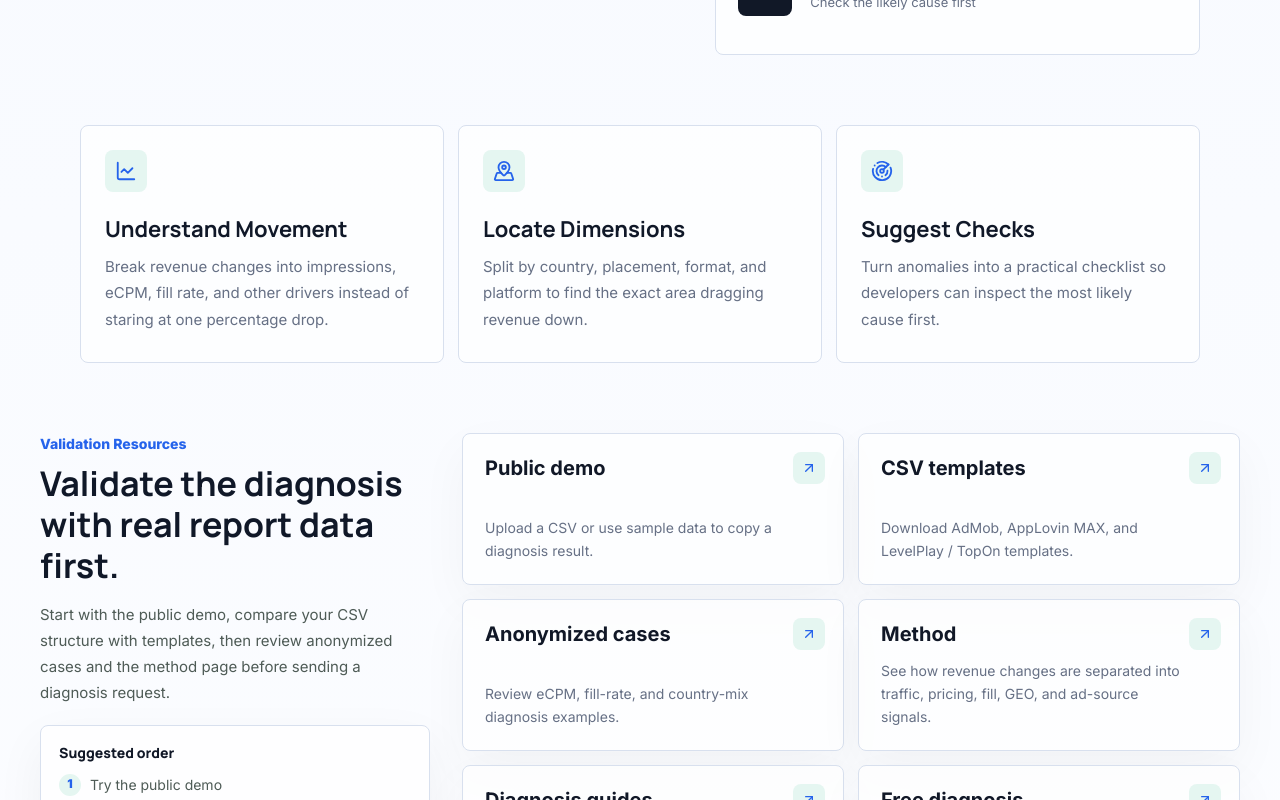
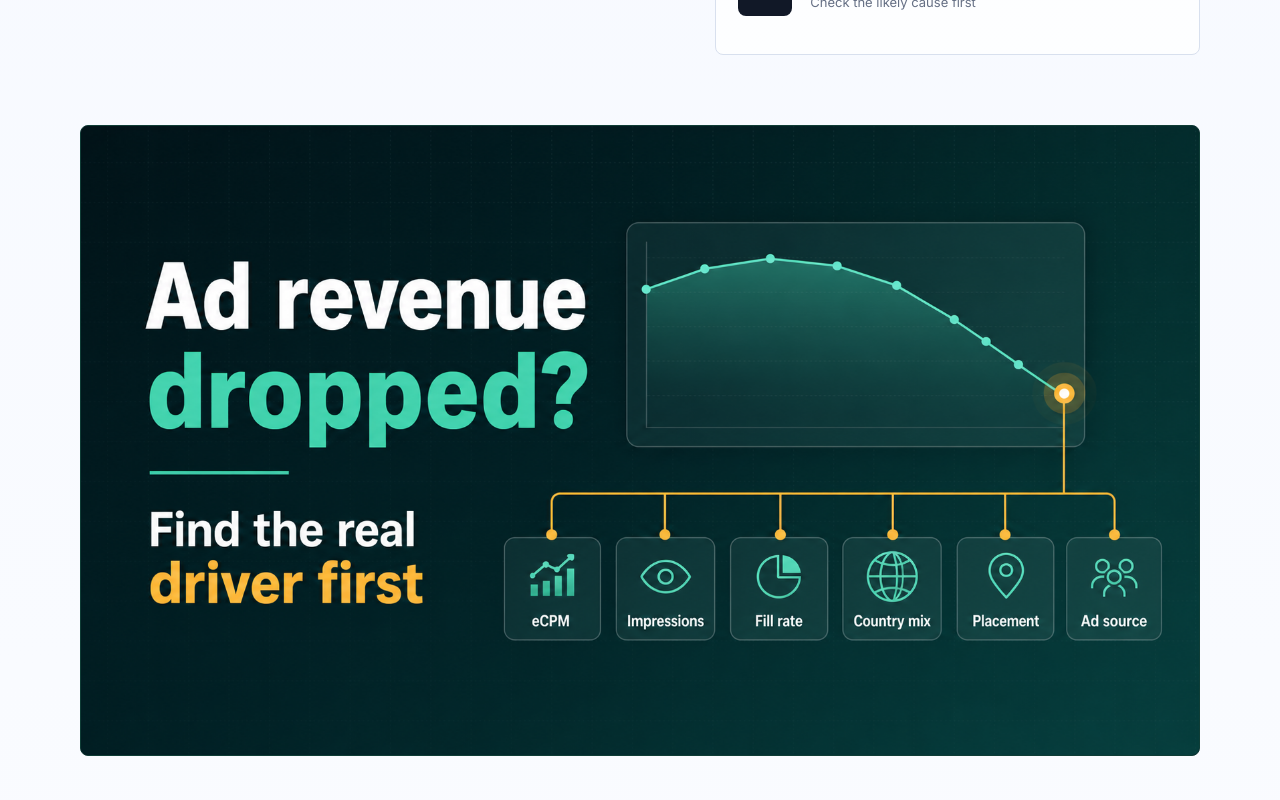
Before and after one commit to X6689/ecpm-bazaar-site, a Next.js app: page / in a window 1280 px wide. Shown: the part 3380-4180 px from the top of the page. Built offline with nearby package versions, Linux system fonts and the light colour scheme.

Commit message:
Add homepage diagnosis visual

```diff
--- a/app/globals.css
+++ b/app/globals.css
@@ -830,6 +830,21 @@ h3,
   background: rgb(255 255 255 / 76%);
 }
 
+.method-visual {
+  width: min(1120px, calc(100% - 40px));
+  margin: 0 auto;
+  padding: 0 0 70px;
+}
+
+.method-visual img {
+  display: block;
+  width: 100%;
+  height: auto;
+  border: 1px solid #0f3d36;
+  border-radius: 8px;
+  background: var(--deep);
+}
+
 .step-row {
   display: grid;
   grid-template-columns: 54px minmax(0, 1fr);
@@ -1312,6 +1327,7 @@ h3,
   .intro-band,
   .function-section,
   .about-section,
+  .method-visual,
   .resource-link-section,
   .focus-grid,
   .launch-badge-section,
--- a/app/page.tsx
+++ b/app/page.tsx
@@ -614,6 +614,18 @@ export default function Home() {
         </div>
       </section>
 
+      <figure className="method-visual">
+        {/* eslint-disable-next-line @next/next/no-img-element */}
+        <img
+          src="og-image.png"
+          alt={
+            lang === "zh"
+              ? "广告收入下降后按 eCPM、展示量、填充率、国家结构、广告位和广告源拆解原因的示意图"
+              : "An illustration of diagnosing an ad revenue drop through eCPM, impressions, fill rate, country mix, placement, and ad source"
+          }
+        />
+      </figure>
+
       <section className="focus-grid">
         {t.cards.map((card) => {
           const Icon = card.icon;
```
Also changed, not shown: 1 other file (tests, documents, lock files or other folders).
